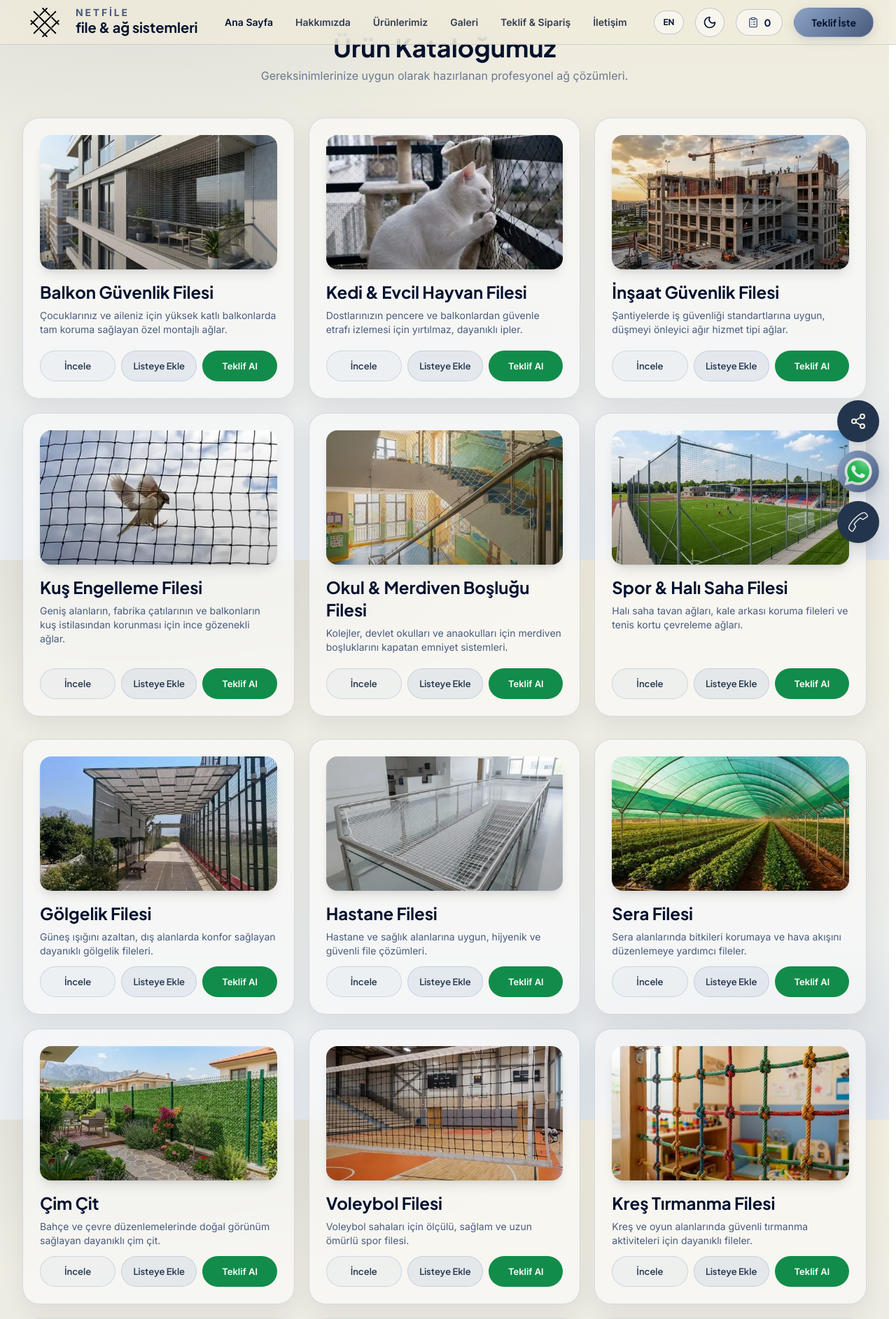
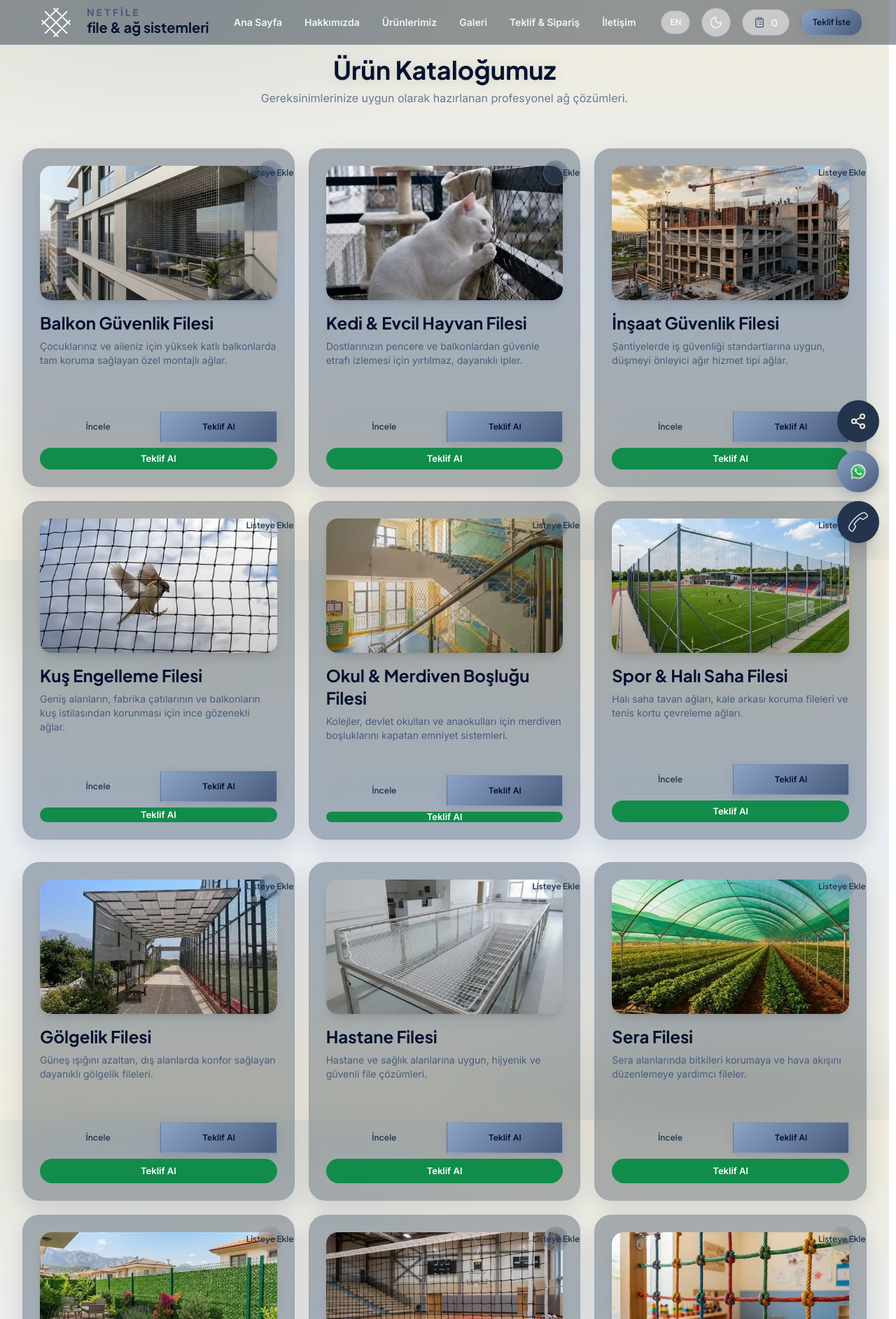
Before and after one commit to Abbysal-techh/Netfile, a PHP site: page /urunlerimiz.html in a window 1280 px wide. Shown: the top 1885 px of the page at 70% size. Run offline with PHP 8.4, Linux system fonts and the light colour scheme.

Commit message:
Premium v2: header saydamlik, kart cam efekti, buton boyutlari, tutarli yukseklik, hero overlay, bosluk ayarlari

```diff
--- a/404.html
+++ b/404.html
@@ -2,11 +2,12 @@
 <html lang="tr">
 <head>
     <meta charset="UTF-8">
+    <meta name="viewport" content="width=device-width, initial-scale=1.0">
     <title>Sayfa Bulunamadı | Netfile</title>
     <meta name="robots" content="noindex, follow">
     <link rel="stylesheet" href="assets/tailwind-static.min.css">
-    <link rel="stylesheet" href="assets/premium.css?v=20261005">
-    <script defer src="assets/premium.js?v=20261005"></script>
+    <link rel="stylesheet" href="assets/premium.css?v=20261005-v2e">
+    <script defer src="assets/premium.js?v=20261005-v2d"></script>
 </head>
 <body class="min-h-screen flex flex-col bg-moonlight text-oxford-blue dark:bg-dark-bg dark:text-moonlight premium-site pt-16">
     <header id="site-header" class="fixed top-0 left-0 z-50 h-16 w-full border-b border-steel/20 transition-all duration-300">
--- a/assets/premium.css
+++ b/assets/premium.css
@@ -1,43 +1,90 @@
 .premium-site {
     background:
-        radial-gradient(ellipse 80% 48% at 15% 0%, rgba(139, 163, 197, 0.18), transparent 58%),
-        radial-gradient(ellipse 58% 38% at 88% 92%, rgba(73, 91, 125, 0.1), transparent 62%),
-        linear-gradient(180deg, #f0ecdd 0%, #e8edf2 100%);
+        radial-gradient(ellipse 80% 50% at 20% 0%, rgba(139, 163, 197, 0.2) 0%, transparent 52%),
+        radial-gradient(ellipse 60% 40% at 80% 100%, rgba(73, 91, 125, 0.14) 0%, transparent 54%),
+        linear-gradient(180deg, #f0ecdd 0%, #e8edf2 50%, #f0ecdd 100%);
     background-attachment: fixed;
+}
+
+.premium-site.premium-has-hero {
+    padding-top: 0 !important;
 }
 
 .dark .premium-site {
     background:
-        radial-gradient(ellipse 80% 48% at 15% 0%, rgba(139, 163, 197, 0.12), transparent 58%),
-        radial-gradient(ellipse 58% 38% at 88% 92%, rgba(73, 91, 125, 0.12), transparent 62%),
-        linear-gradient(180deg, #02122f 0%, #0a1a2e 100%);
+        radial-gradient(ellipse 80% 50% at 20% 0%, rgba(139, 163, 197, 0.15) 0%, transparent 50%),
+        radial-gradient(ellipse 60% 40% at 80% 100%, rgba(73, 91, 125, 0.12) 0%, transparent 52%),
+        linear-gradient(180deg, #02122f 0%, #0a1a2e 50%, #02122f 100%);
     background-attachment: fixed;
 }
 
 .premium-site #site-header {
     height: 4rem;
-    border-color: rgba(73, 91, 125, 0.18);
-    background: rgba(240, 236, 221, 0.76);
-    -webkit-backdrop-filter: blur(20px) saturate(180%);
-    backdrop-filter: blur(20px) saturate(180%);
+    padding-left: 1rem;
+    padding-right: 1rem;
+    border-color: rgba(255, 255, 255, 0.08);
+    background: rgba(2, 18, 47, 0.4);
+    -webkit-backdrop-filter: blur(24px) saturate(200%);
+    backdrop-filter: blur(24px) saturate(200%);
     transition: background-color 300ms ease, border-color 300ms ease, box-shadow 300ms ease;
+}
+
+.premium-site #site-header > div:first-child {
+    padding-left: 1rem !important;
+    padding-right: 1rem !important;
 }
 
 .dark .premium-site #site-header {
     border-color: rgba(255, 255, 255, 0.06);
-    background: rgba(2, 18, 47, 0.72);
+    background: rgba(2, 18, 47, 0.4);
+}
+
+@media (min-width: 1024px) {
+    .premium-site #site-header {
+        padding-left: 1.5rem;
+        padding-right: 1.5rem;
+    }
+
+    .premium-site #site-header > div:first-child {
+        padding-left: 1.5rem !important;
+        padding-right: 1.5rem !important;
+    }
+}
+
+.premium-site #site-header a:not(.btn-primary),
+.premium-site #site-header button {
+    color: #eef6f8;
+}
+
+.premium-site #site-header img[src*="logosiyah"] {
+    display: none !important;
+}
+
+.premium-site #site-header img[src*="logobeyaz"] {
+    display: block !important;
 }
 
 .premium-site #site-header.is-scrolled {
-    border-color: rgba(73, 91, 125, 0.24);
-    background: rgba(240, 236, 221, 0.94);
-    box-shadow: 0 8px 28px rgba(2, 18, 47, 0.12);
+    border-color: rgba(139, 163, 197, 0.16);
+    background: rgba(2, 18, 47, 0.68);
+    box-shadow: 0 8px 28px rgba(2, 18, 47, 0.22);
 }
 
 .dark .premium-site #site-header.is-scrolled {
     border-color: rgba(139, 163, 197, 0.14);
-    background: rgba(2, 18, 47, 0.95);
-    box-shadow: 0 8px 28px rgba(0, 0, 0, 0.3);
+    background: rgba(2, 18, 47, 0.68);
+    box-shadow: 0 8px 28px rgba(0, 0, 0, 0.24);
+}
+
+.premium-site #mobile-menu {
+    border-color: rgba(139, 163, 197, 0.18);
+    background: rgba(2, 18, 47, 0.92);
+    -webkit-backdrop-filter: blur(24px) saturate(200%);
+    backdrop-filter: blur(24px) saturate(200%);
+}
+
+.premium-site #mobile-menu a {
+    color: #eef6f8;
 }
 
 @media (min-width: 1024px) and (max-width: 1279px) {
@@ -63,20 +110,20 @@
 .premium-site main div.rounded-3xl.border[class*="bg-white"] {
     position: relative;
     overflow: hidden;
-    border-color: rgba(73, 91, 125, 0.18);
-    background: rgba(255, 255, 255, 0.52);
-    -webkit-backdrop-filter: blur(20px);
-    backdrop-filter: blur(20px);
-    box-shadow: 0 12px 32px rgba(2, 18, 47, 0.07);
+    border-color: rgba(139, 163, 197, 0.18);
+    background: rgba(35, 53, 77, 0.35);
+    -webkit-backdrop-filter: blur(24px) saturate(180%);
+    backdrop-filter: blur(24px) saturate(180%);
+    box-shadow: 0 12px 32px rgba(2, 18, 47, 0.12);
     transition: transform 300ms ease, border-color 300ms ease, box-shadow 300ms ease, background-color 300ms ease;
 }
 
 .dark .premium-site .premium-card,
 .dark .premium-site main div.rounded-2xl.border[class*="bg-white"],
 .dark .premium-site main div.rounded-3xl.border[class*="bg-white"] {
-    border-color: rgba(139, 163, 197, 0.14);
-    background: rgba(35, 53, 77, 0.48);
-    box-shadow: 0 16px 36px rgba(0, 0, 0, 0.2);
+    border-color: rgba(139, 163, 197, 0.2);
+    background: rgba(35, 53, 77, 0.38);
+    box-shadow: 0 16px 36px rgba(0, 0, 0, 0.22);
 }
 
 .premium-site .premium-card::before,
@@ -92,6 +139,91 @@
     opacity: 0;
     pointer-events: none;
     transition: opacity 300ms ease;
+}
+
+.premium-site .premium-card::after {
+    position: absolute;
+    inset: 0;
+    z-index: 0;
+    border-radius: inherit;
+    background: linear-gradient(135deg, rgba(139, 163, 197, 0.06) 0%, transparent 52%);
+    content: "";
+    pointer-events: none;
+}
+
+.premium-site .premium-card > * {
+    position: relative;
+    z-index: 1;
+}
+
+.premium-site .premium-product-card {
+    display: flex;
+    height: 100%;
+    min-height: 29.5rem;
+    flex-direction: column;
+}
+
+.premium-site .premium-product-card > div:first-child {
+    flex: 1 1 auto;
+}
+
+.premium-site .premium-product-card > div:first-child > div.relative {
+    height: 12rem;
+    aspect-ratio: 4 / 3;
+}
+
+.premium-site .premium-product-card > div:first-child > div.relative img {
+    width: 100%;
+    height: 100%;
+    border-radius: 1rem;
+    object-fit: cover;
+}
+
+.premium-site .premium-product-actions {
+    display: flex;
+    flex: 0 0 auto;
+    flex-direction: row;
+    gap: 0.375rem;
+    margin-top: 1rem;
+}
+
+.premium-site .premium-product-actions > * {
+    min-width: 0;
+    flex: 1 1 0%;
+    padding: 0.5rem 1rem;
+    overflow: hidden;
+    font-size: 0.75rem;
+    font-weight: 600;
+    line-height: 1.25rem;
+    text-align: center;
+    text-overflow: ellipsis;
+    white-space: nowrap;
+}
+
+.premium-site .premium-add-icon {
+    position: absolute;
+    top: 1rem;
+    right: 1rem;
+    z-index: 3;
+    display: inline-flex;
+    width: 2.25rem;
+    height: 2.25rem;
+    align-items: center;
+    justify-content: center;
+    padding: 0;
+    border: 1px solid rgba(139, 163, 197, 0.5);
+    border-radius: 9999px;
+    background: rgba(2, 18, 47, 0.78);
+    color: #eef6f8;
+    font-size: 1.25rem;
+    line-height: 1;
+    -webkit-backdrop-filter: blur(12px);
+    backdrop-filter: blur(12px);
+    cursor: pointer;
+}
+
+.premium-site .premium-add-icon:hover {
+    background: rgba(73, 91, 125, 0.92);
 }
 
 .premium-site .premium-card:hover,
@@ -125,7 +257,11 @@
     border: 1px solid rgba(139, 163, 197, 0.28);
     background: linear-gradient(135deg, #8ba3c5 0%, #495b7d 100%);
     color: #02122f;
-    font-weight: 700;
+    padding: 0.5rem 1rem;
+    font-size: 0.75rem;
+    font-weight: 600;
+    letter-spacing: 0;
+    line-height: 1.25rem;
     text-decoration: none;
     box-shadow: 0 4px 16px rgba(73, 91, 125, 0.2);
     transition: transform 220ms ease, box-shadow 220ms ease, filter 220ms ease;
@@ -145,7 +281,10 @@
     border: 1px solid rgba(139, 163, 197, 0.36);
     background: rgba(139, 163, 197, 0.16);
     color: #23354d;
+    padding: 0.5rem 1rem;
+    font-size: 0.75rem;
     font-weight: 600;
+    letter-spacing: 0;
     transition: background-color 220ms ease, border-color 220ms ease, color 220ms ease;
 }
 
@@ -168,6 +307,10 @@
     border: 1px solid rgba(139, 163, 197, 0.34);
     background: rgba(139, 163, 197, 0.08);
     color: #23354d;
+    padding: 0.5rem 1rem;
+    font-size: 0.75rem;
+    font-weight: 600;
+    letter-spacing: 0;
     transition: background-color 220ms ease, border-color 220ms ease, color 220ms ease, transform 220ms ease;
 }
 
@@ -223,3 +366,77 @@
         transition: none;
     }
 }
+
+.premium-site .premium-hero-overlay {
+    position: absolute;
+    inset: 0;
+    z-index: 1;
+    background: linear-gradient(180deg, rgba(2, 18, 47, 0.6) 0%, rgba(2, 18, 47, 0.4) 48%, rgba(2, 18, 47, 0.8) 100%);
+    pointer-events: none;
+}
+
+.premium-site.premium-has-hero main > section.relative:first-child {
+    padding-top: 0;
+}
+
+.premium-site main > section:not(.premium-hero) {
+    padding-top: 5rem;
+    padding-bottom: 5rem;
+}
+
+.premium-site main [class~="py-12"]:not(.premium-hero) {
+    padding-top: 5rem !important;
+    padding-bottom: 5rem !important;
+}
+
+.premium-site main [class~="mb-16"] {
+    margin-bottom: 6rem !important;
+}
+
+.premium-site main > section [class~="gap-6"] {
+    gap: 2rem;
+}
+
+.premium-site #homepage-products {
+    gap: 2rem;
+    margin-top: 3rem;
+}
+
+.premium-site main > section h1,
+.premium-site main > section h2 {
+    text-shadow: 0 2px 18px rgba(2, 18, 47, 0.12);
+}
+
+.premium-site main > section.relative .relative.z-10 h1 {
+    font-size: 3rem;
+    line-height: 1.08;
+    text-shadow: 0 4px 24px rgba(2, 18, 47, 0.72);
+}
+
+.premium-site main > section.relative .relative.z-10 > p:last-child {
+    color: rgba(220, 230, 242, 0.94);
+    font-size: 1.125rem;
+    line-height: 1.6;
+    text-shadow: 0 2px 14px rgba(2, 18, 47, 0.72);
+}
+
+.premium-site main > section.premium-hero .relative.z-10 p:last-of-type {
+    color: rgba(220, 230, 242, 0.94);
+    font-size: 1.125rem;
+    line-height: 1.6;
+    text-shadow: 0 2px 14px rgba(2, 18, 47, 0.72);
+}
+
+@media (min-width: 1024px) {
+    .premium-site main > section.relative .relative.z-10 h1 {
+        font-size: 4.5rem;
+    }
+
+    .premium-site main > section.relative .relative.z-10 > p:last-child {
+        font-size: 1.25rem;
+    }
+
+    .premium-site main > section.premium-hero .relative.z-10 p:last-of-type {
+        font-size: 1.25rem;
+    }
+}
--- a/assets/premium.js
+++ b/assets/premium.js
@@ -31,6 +31,46 @@
         button.classList.add("btn-ghost");
     });
 
+    document.querySelectorAll(".premium-site main button[onclick^='quickAdd']").forEach(function (quickAdd) {
+        const card = quickAdd.closest(".premium-card");
+        const actions = quickAdd.parentElement;
+        if (!card || !actions) return;
+
+        card.classList.add("premium-product-card");
+        actions.classList.add("premium-product-actions");
+
+        const details = actions.querySelector("button[onclick^='showProductDetails']");
+        if (details) {
+            details.classList.add("btn-ghost");
+            details.textContent = "İncele";
+        }
+
+        quickAdd.classList.add("premium-add-icon");
+        quickAdd.setAttribute("aria-label", "Teklif listesine ekle");
+        quickAdd.setAttribute("title", "Teklif listesine ekle");
+        quickAdd.innerHTML = '<span aria-hidden="true">+</span>';
+        card.appendChild(quickAdd);
+
+        let offer = actions.querySelector("a[data-premium-offer]");
+        if (!offer) {
+            offer = document.createElement("a");
+            offer.href = "teklif.html";
+            offer.dataset.premiumOffer = "true";
+            offer.textContent = "Teklif Al";
+            actions.appendChild(offer);
+        }
+        offer.classList.add("btn-primary");
+    });
+
+    document.querySelectorAll(".premium-site main > section.relative").forEach(function (section) {
+        if (!section.querySelector("img") || !section.querySelector("h1")) return;
+        section.classList.add("premium-hero");
+        document.body.classList.add("premium-has-hero");
+        section.querySelectorAll("div.absolute.inset-0[class*='bg-oxford-blue']").forEach(function (overlay) {
+            overlay.classList.add("premium-hero-overlay");
+        });
+    });
+
     const header = document.getElementById("site-header");
     if (!header) return;
 
--- a/balkon-filesi.html
+++ b/balkon-filesi.html
@@ -77,8 +77,8 @@
         if (history.scrollRestoration) { history.scrollRestoration = 'manual'; }
         window.scrollTo(0, 0);
     </script>
-    <link rel="stylesheet" href="assets/premium.css?v=20261005">
-    <script defer src="assets/premium.js?v=20261005"></script>
+    <link rel="stylesheet" href="assets/premium.css?v=20261005-v2e">
+    <script defer src="assets/premium.js?v=20261005-v2d"></script>
 </head>
 <body class="min-h-screen bg-moonlight text-oxford-blue font-sans dark:bg-dark-bg dark:text-moonlight flex flex-col pt-16 overflow-x-hidden premium-site">
 
--- a/cerez-politikasi.html
+++ b/cerez-politikasi.html
@@ -16,8 +16,8 @@
     <script>
         if (localStorage.getItem('darkMode') === 'true' || (!localStorage.getItem('darkMode') && window.matchMedia('(prefers-color-scheme: dark)').matches)) document.documentElement.classList.add('dark');
     </script>
-    <link rel="stylesheet" href="assets/premium.css?v=20261005">
-    <script defer src="assets/premium.js?v=20261005"></script>
+    <link rel="stylesheet" href="assets/premium.css?v=20261005-v2e">
+    <script defer src="assets/premium.js?v=20261005-v2d"></script>
 </head>
 <body class="min-h-screen flex flex-col bg-moonlight text-oxford-blue font-sans dark:bg-dark-bg dark:text-moonlight pt-16 premium-site">
     <header id="site-header" class="fixed top-0 left-0 z-50 h-16 w-full border-b border-steel/20 dark:border-dark-border transition-all duration-300">
--- a/galeri.html
+++ b/galeri.html
@@ -142,8 +142,8 @@
         }
         window.scrollTo(0, 0);
     </script>
-    <link rel="stylesheet" href="assets/premium.css?v=20261005">
-    <script defer src="assets/premium.js?v=20261005"></script>
+    <link rel="stylesheet" href="assets/premium.css?v=20261005-v2e">
+    <script defer src="assets/premium.js?v=20261005-v2d"></script>
 </head>
 <body class="min-h-screen bg-moonlight text-oxford-blue font-sans dark:bg-dark-bg dark:text-moonlight flex flex-col pt-16 overflow-x-hidden premium-site">
 
--- a/hakkimizda.html
+++ b/hakkimizda.html
@@ -140,8 +140,8 @@
         }
         window.scrollTo(0, 0);
     </script>
-    <link rel="stylesheet" href="assets/premium.css?v=20261005">
-    <script defer src="assets/premium.js?v=20261005"></script>
+    <link rel="stylesheet" href="assets/premium.css?v=20261005-v2e">
+    <script defer src="assets/premium.js?v=20261005-v2d"></script>
 </head>
 <body class="min-h-screen bg-moonlight text-oxford-blue font-sans dark:bg-dark-bg dark:text-moonlight flex flex-col pt-16 overflow-x-hidden premium-site">
 
--- a/iletisim.html
+++ b/iletisim.html
@@ -82,8 +82,8 @@
         if (history.scrollRestoration) { history.scrollRestoration = 'manual'; }
         window.scrollTo(0, 0);
     </script>
-    <link rel="stylesheet" href="assets/premium.css?v=20261005">
-    <script defer src="assets/premium.js?v=20261005"></script>
+    <link rel="stylesheet" href="assets/premium.css?v=20261005-v2e">
+    <script defer src="assets/premium.js?v=20261005-v2d"></script>
 </head>
 <body class="min-h-screen bg-moonlight text-oxford-blue font-sans dark:bg-dark-bg dark:text-moonlight flex flex-col pt-16 overflow-x-hidden premium-site">
 
--- a/index.html
+++ b/index.html
@@ -172,8 +172,8 @@
         }
         window.scrollTo(0, 0);
     </script>
-    <link rel="stylesheet" href="assets/premium.css?v=20261005">
-    <script defer src="assets/premium.js?v=20261005"></script>
+    <link rel="stylesheet" href="assets/premium.css?v=20261005-v2e">
+    <script defer src="assets/premium.js?v=20261005-v2d"></script>
 </head>
 <body class="min-h-screen bg-moonlight text-oxford-blue font-sans dark:bg-dark-bg dark:text-moonlight flex flex-col pt-16 overflow-x-hidden premium-site">
 
--- a/insaat-filesi.html
+++ b/insaat-filesi.html
@@ -77,8 +77,8 @@
         if (history.scrollRestoration) { history.scrollRestoration = 'manual'; }
         window.scrollTo(0, 0);
     </script>
-    <link rel="stylesheet" href="assets/premium.css?v=20261005">
-    <script defer src="assets/premium.js?v=20261005"></script>
+    <link rel="stylesheet" href="assets/premium.css?v=20261005-v2e">
+    <script defer src="assets/premium.js?v=20261005-v2d"></script>
 </head>
 <body class="min-h-screen bg-moonlight text-oxford-blue font-sans dark:bg-dark-bg dark:text-moonlight flex flex-col pt-16 overflow-x-hidden premium-site">
 
--- a/kedi-filesi.html
+++ b/kedi-filesi.html
@@ -77,8 +77,8 @@
         if (history.scrollRestoration) { history.scrollRestoration = 'manual'; }
         window.scrollTo(0, 0);
     </script>
-    <link rel="stylesheet" href="assets/premium.css?v=20261005">
-    <script defer src="assets/premium.js?v=20261005"></script>
+    <link rel="stylesheet" href="assets/premium.css?v=20261005-v2e">
+    <script defer src="assets/premium.js?v=20261005-v2d"></script>
 </head>
 <body class="min-h-screen bg-moonlight text-oxford-blue font-sans dark:bg-dark-bg dark:text-moonlight flex flex-col pt-16 overflow-x-hidden premium-site">
 
--- a/kus-filesi.html
+++ b/kus-filesi.html
@@ -77,8 +77,8 @@
         if (history.scrollRestoration) { history.scrollRestoration = 'manual'; }
         window.scrollTo(0, 0);
     </script>
-    <link rel="stylesheet" href="assets/premium.css?v=20261005">
-    <script defer src="assets/premium.js?v=20261005"></script>
+    <link rel="stylesheet" href="assets/premium.css?v=20261005-v2e">
+    <script defer src="assets/premium.js?v=20261005-v2d"></script>
 </head>
 <body class="min-h-screen bg-moonlight text-oxford-blue font-sans dark:bg-dark-bg dark:text-moonlight flex flex-col pt-16 overflow-x-hidden premium-site">
 
--- a/merdiven-boslugu-filesi.html
+++ b/merdiven-boslugu-filesi.html
@@ -77,8 +77,8 @@
         if (history.scrollRestoration) { history.scrollRestoration = 'manual'; }
         window.scrollTo(0, 0);
     </script>
-    <link rel="stylesheet" href="assets/premium.css?v=20261005">
-    <script defer src="assets/premium.js?v=20261005"></script>
+    <link rel="stylesheet" href="assets/premium.css?v=20261005-v2e">
+    <script defer src="assets/premium.js?v=20261005-v2d"></script>
 </head>
 <body class="min-h-screen bg-moonlight text-oxford-blue font-sans dark:bg-dark-bg dark:text-moonlight flex flex-col pt-16 overflow-x-hidden premium-site">
 
--- a/teklif.html
+++ b/teklif.html
@@ -140,8 +140,8 @@
         }
         window.scrollTo(0, 0);
     </script>
-    <link rel="stylesheet" href="assets/premium.css?v=20261005">
-    <script defer src="assets/premium.js?v=20261005"></script>
+    <link rel="stylesheet" href="assets/premium.css?v=20261005-v2e">
+    <script defer src="assets/premium.js?v=20261005-v2d"></script>
 </head>
 <body class="min-h-screen bg-moonlight text-oxford-blue font-sans dark:bg-dark-bg dark:text-moonlight flex flex-col pt-16 overflow-x-hidden premium-site">
 
--- a/urunlerimiz.html
+++ b/urunlerimiz.html
@@ -142,8 +142,8 @@
         }
         window.scrollTo(0, 0);
     </script>
-    <link rel="stylesheet" href="assets/premium.css?v=20261005">
-    <script defer src="assets/premium.js?v=20261005"></script>
+    <link rel="stylesheet" href="assets/premium.css?v=20261005-v2e">
+    <script defer src="assets/premium.js?v=20261005-v2d"></script>
 </head>
 <body class="min-h-screen bg-moonlight text-oxford-blue font-sans dark:bg-dark-bg dark:text-moonlight flex flex-col pt-16 overflow-x-hidden premium-site">
 
```
Also changed, not shown: gizlilik-politikasi.html (+2 -2 lines), iptal-iade-kosullari.html (+2 -2 lines), kvkk-aydinlatma-metni.html (+2 -2 lines), mesafeli-satis-sozlesmesi.html (+2 -2 lines).
